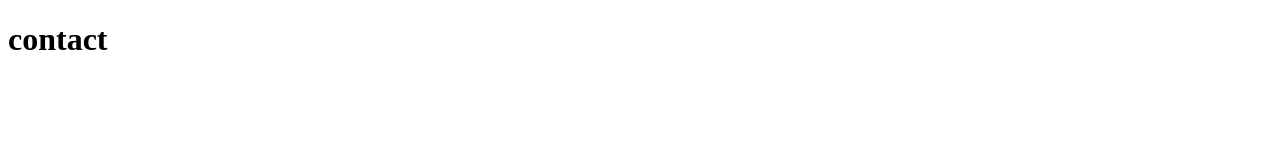
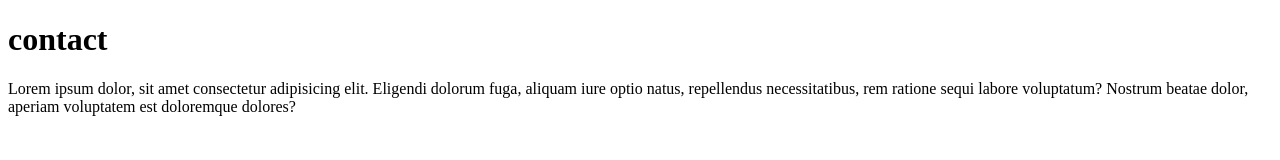
Before and after one commit to imamowais/2302f2new, a plain HTML site: page contact.html in a window 1280 px wide. Drawn offline with Linux system fonts and the light colour scheme.

Commit message:
contact page updated

```diff
--- a/contact.html
+++ b/contact.html
@@ -8,5 +8,7 @@
 </head>
 <body>
     <h1>contact</h1>
+    Lorem ipsum dolor, sit amet consectetur adipisicing elit. Eligendi dolorum fuga, aliquam iure optio natus, repellendus necessitatibus, rem ratione sequi labore voluptatum? Nostrum beatae dolor,
+     aperiam voluptatem est doloremque dolores?
 </body>
 </html>
```
